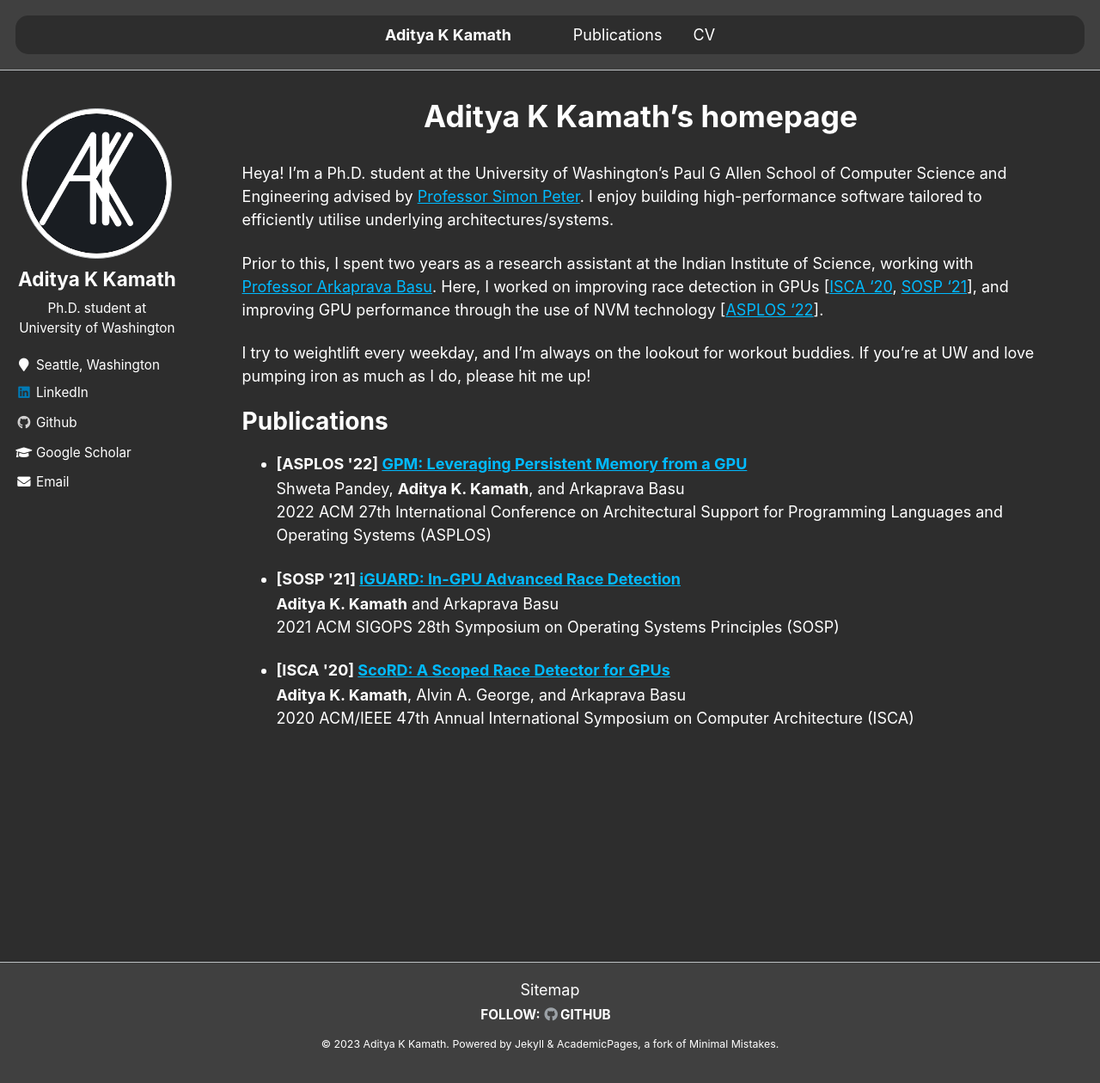
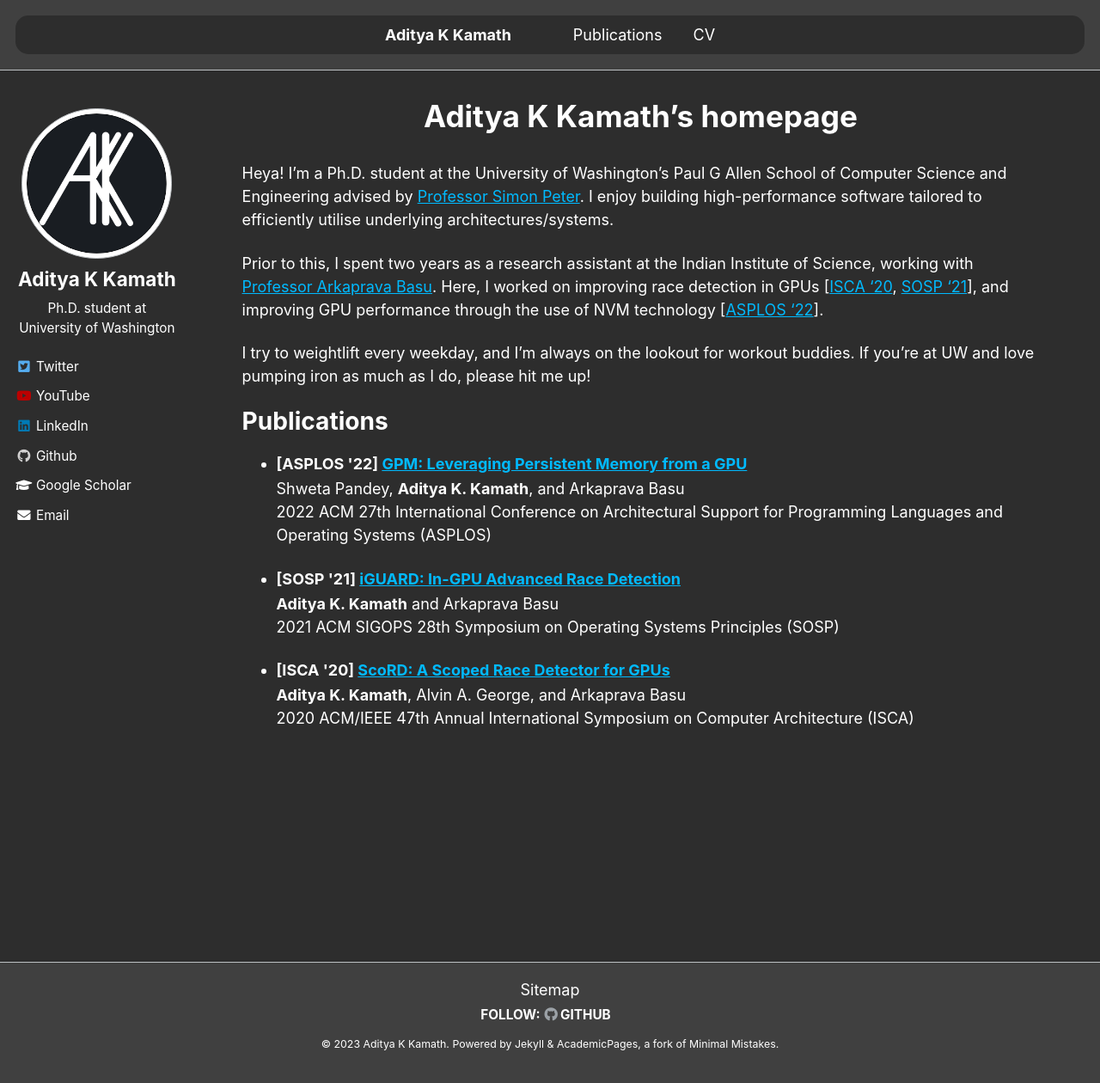
Before and after one commit to AKKamath/akkamath.github.io, a Jekyll site: the page built from _pages/about.md, in a window 1280 px wide and 1260 px high. Shown: the whole window at 86% size. Built offline with Jekyll 4.4.1, drawn with Linux system fonts in a browser that asks for light colours; some of the changed lines change nothing that is shown.

Commit message:
Add Twitter and Youtube and remove location

```diff
--- a/_config.yml
+++ b/_config.yml
@@ -83,7 +83,7 @@ author:
   name             : "Aditya K Kamath"
   avatar           : "Logo.webp"
   bio              : "Ph.D. student at <br> University of Washington"
-  location         : "Seattle, Washington"
+  location         : #"Seattle, Washington"
   employer         :
   pubmed           :
   googlescholar    : "https://scholar.google.com/citations?user=xX7EroEAAAAJ"
@@ -109,11 +109,11 @@ author:
   stackoverflow    : # http://stackoverflow.com/users/123456/username
   steam            :
   tumblr           :
-  twitter          :
+  twitter          : "https://twitter.com/AdityaKKamath"
   vine             :
   weibo            :
   xing             :
-  youtube          :
+  youtube          : "https://www.youtube.com/@adityakkamath"
   wikipedia        :
 
 
```
